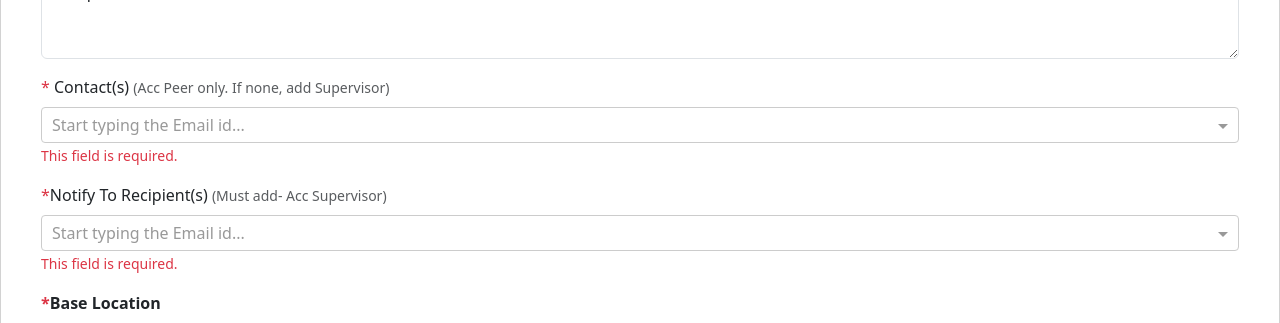
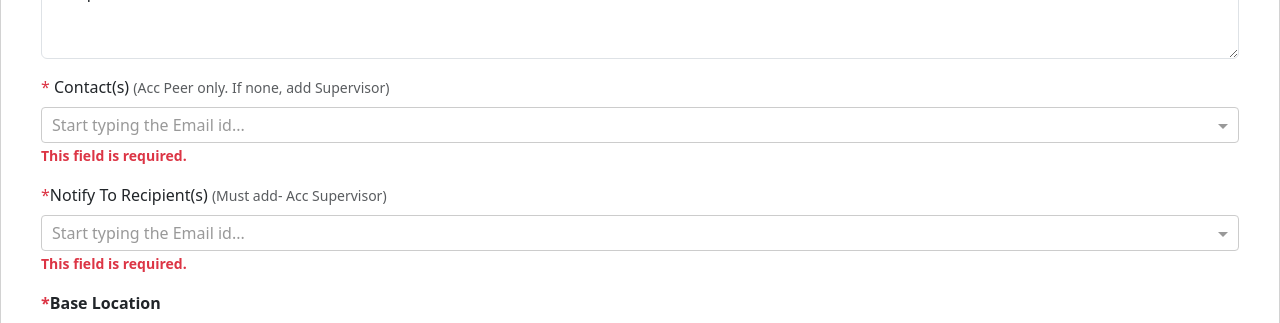
Before and after one commit to Bevin215/Leave-Notification-App-Dev, an Angular app in the folder LeaveAppUI/: page /notifyleave in a window 1280 px wide. Both pictures are taken after typing "Sample", "Sample", "Sample", "Sample", "Sample" into the empty fields and a click on the button "Submit". Shown: the part 539-862 px from the top of the page. Built offline with nearby package versions, Linux system fonts and the light colour scheme.

Commit message:
Style Changes

```diff
--- a/LeaveAppUI/src/app/notifyleave/notifyleave.component.html
+++ b/LeaveAppUI/src/app/notifyleave/notifyleave.component.html
@@ -79,7 +79,7 @@
 
           <div *ngIf="leaveForm.get('backupContact')?.invalid && leaveForm.get('backupContact')?.touched"
             class="text-danger">
-            <small *ngIf="leaveForm.get('backupContact')?.hasError('required')">This field is required.</small>
+            <small class="fw-bold" *ngIf="leaveForm.get('backupContact')?.hasError('required')">This field is required.</small>
           </div>
         </div>
 
@@ -99,7 +99,7 @@
           </ng-template>
 
           <div *ngIf="leaveForm.get('notifyTo')?.invalid && leaveForm.get('notifyTo')?.touched" class="text-danger">
-            <small *ngIf="leaveForm.get('notifyTo')?.hasError('required')">This field is required.</small>
+            <small class="fw-bold" *ngIf="leaveForm.get('notifyTo')?.hasError('required')">This field is required.</small>
           </div>
         </div>
 
```
